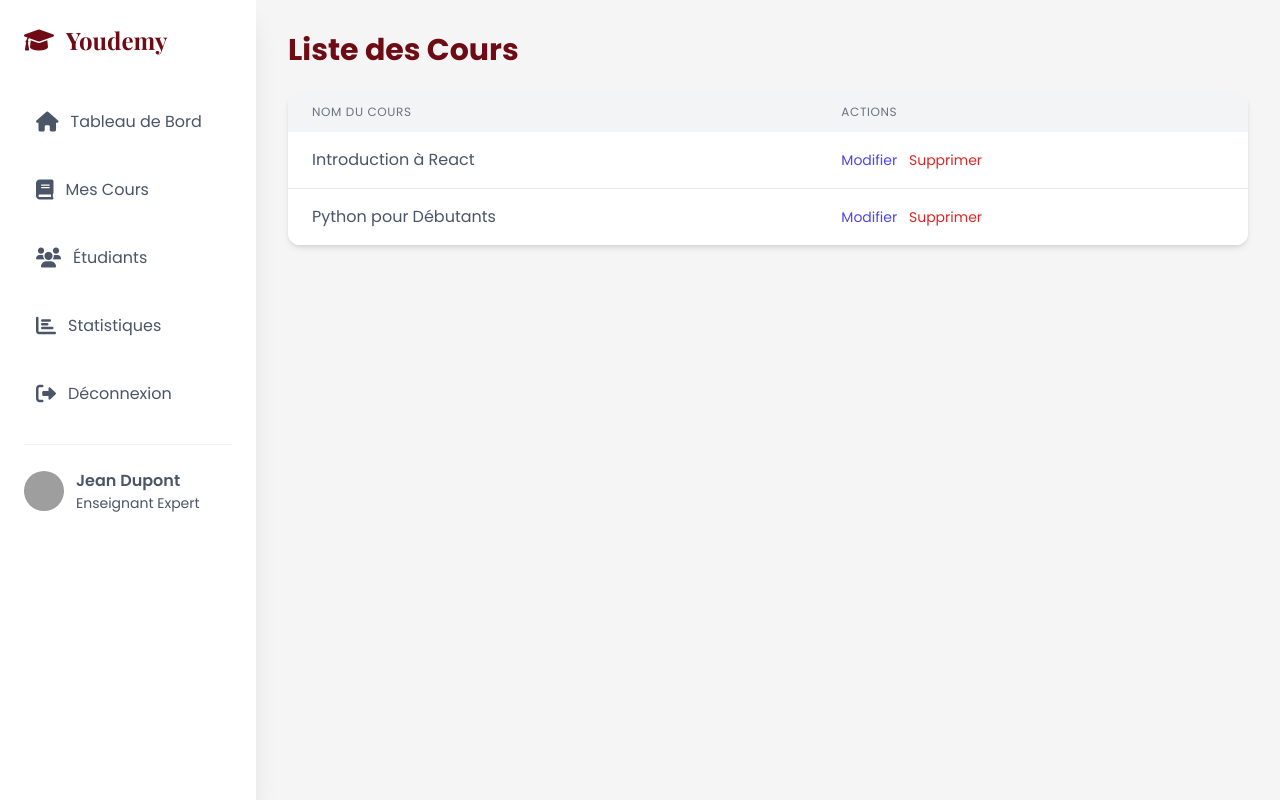
After one commit to Mohamed-Hmidouch/YouDemy, a PHP site: template Src/Views/Enseignant/Course.php in a window 1280 px wide. The commit adds this page. Run offline with PHP 8.4, Linux system fonts and the light colour scheme; the template is opened without the code that fills it, so the values that code supplies are empty; some libraries are stand-ins or nearby versions; grey boxes are pictures that could not be loaded.

Commit message:
Save changes in login branch

```diff
--- a/Src/Classes/Categorie.php
+++ b/Src/Classes/Categorie.php
@@ -7,7 +7,7 @@ class Categorie{
     private $created_at;
     private $updated_at;
 
-    public function __construct($id, $titre,$nombre_cours, $created_at='', $updated_at='') {
+    public function __construct($id, $titre,$nombre_cours = 0, $created_at='', $updated_at='') {
         $this->id = $id;
         $this->titre = $titre;
         $this->nombre_cours = $nombre_cours;
--- a/Src/Controllers/TagsController.php
+++ b/Src/Controllers/TagsController.php
@@ -14,7 +14,7 @@ class TagsController
         $TagsModel = new TagsModel();
         $tags = $TagsModel->findAll();
         if ($tags == null) {
-            echo "No Categories found";
+            echo "No tags found found";
         } else {
             $_SESSION['tags'] = array_map(function($Tag) {
                 return [
--- a/Src/Models/TagsModel.php
+++ b/Src/Models/TagsModel.php
@@ -3,7 +3,7 @@ namespace App\Models;
 require_once __DIR__. "/../../vendor/autoload.php";
 use App\Classes\Tag;
 use PDO;
-
+use PDOException;
 
 
 class TagsModel extends BaseModel
--- /dev/null
+++ b/Src/Views/Enseignant/Course.php
@@ -0,0 +1,139 @@
+<!DOCTYPE html>
+<html lang="fr" data-theme="custom">
+<head>
+    <meta charset="UTF-8">
+    <meta name="viewport" content="width=device-width, initial-scale=1.0">
+    <title>Youdemy - Liste des Cours</title>
+    <script src="https://cdn.tailwindcss.com"></script>
+    <link href="https://cdnjs.cloudflare.com/ajax/libs/font-awesome/6.0.0/css/all.min.css" rel="stylesheet">
+    <link href="https://fonts.googleapis.com/css2?family=Poppins:wght@300;400;600;700&family=Playfair+Display:wght@700&display=swap" rel="stylesheet">
+    <script>
+        tailwind.config = {
+            theme: {
+                extend: {
+                    colors: {
+                        'primary': '#6e0b14',
+                        'secondary': '#a4161a',
+                        'accent': '#e63946',
+                        'neutral': '#4a5568',
+                        'base-100': '#ffffff',
+                        'base-200': '#f5f5f5',
+                        'base-300': '#eeeeee',
+                    },
+                    fontFamily: {
+                        'sans': ['Poppins', 'sans-serif'],
+                        'serif': ['Playfair Display', 'serif'],
+                    },
+                }
+            },
+        }
+    </script>
+    <style>
+        .custom-scrollbar::-webkit-scrollbar {
+            width: 6px;
+        }
+        .custom-scrollbar::-webkit-scrollbar-track {
+            background: #f1f1f1;
+        }
+        .custom-scrollbar::-webkit-scrollbar-thumb {
+            background: #6e0b14;
+            border-radius: 3px;
+        }
+        .custom-scrollbar::-webkit-scrollbar-thumb:hover {
+            background: #a4161a;
+        }
+        .text-neutral {
+            color: #4a5568 !important;
+        }
+    </style>
+</head>
+<body class="bg-base-100 font-sans text-neutral">
+    <div class="min-h-screen flex">
+        <!-- Sidebar Navigation -->
+        <div class="w-64 bg-white shadow-xl fixed h-full custom-scrollbar overflow-y-auto">
+            <div class="p-6">
+                <div class="flex items-center space-x-3 mb-10">
+                    <i class="fas fa-graduation-cap text-primary text-2xl"></i>
+                    <h1 class="text-2xl font-bold text-primary font-serif">Youdemy</h1>
+                </div>
+
+                <nav class="space-y-4">
+                    <div class="group">
+                        <a href="./index.php" class="flex items-center space-x-3 text-neutral hover:text-primary p-3 rounded-lg transition-all duration-300 hover:bg-primary/10">
+                            <i class="fas fa-home text-xl"></i>
+                            <span class="font-medium">Tableau de Bord</span>
+                        </a>
+                    </div>
+                    <div class="group">
+                        <a href="./Course.php" class="flex items-center space-x-3 text-neutral hover:text-primary p-3 rounded-lg transition-all duration-300 hover:bg-primary/10">
+                            <i class="fas fa-book text-xl"></i>
+                            <span class="font-medium">Mes Cours</span>
+                        </a>
+                    </div>
+                    <div class="group">
+                        <a href="#" class="flex items-center space-x-3 text-neutral hover:text-primary p-3 rounded-lg transition-all duration-300 hover:bg-primary/10">
+                            <i class="fas fa-users text-xl"></i>
+                            <span class="font-medium">Étudiants</span>
+                        </a>
+                    </div>
+                    <div class="group">
+                        <a href="#" class="flex items-center space-x-3 text-neutral hover:text-primary p-3 rounded-lg transition-all duration-300 hover:bg-primary/10">
+                            <i class="fas fa-chart-bar text-xl"></i>
+                            <span class="font-medium">Statistiques</span>
+                        </a>
+                    </div>
+                    <div class="group">
+                        <a href="#" class="flex items-center space-x-3 text-neutral hover:text-primary p-3 rounded-lg transition-all duration-300 hover:bg-primary/10">
+                            <i class="fas fa-sign-out-alt text-xl"></i>
+                            <span class="font-medium">Déconnexion</span>
+                        </a>
+                    </div>
+                </nav>
+
+                <div class="border-t border-base-300 mt-6 pt-6">
+                    <div class="flex items-center space-x-3">
+                        <img src="https://api.dicebear.com/6.x/avataaars/svg?seed=teacher" alt="Profil" class="w-10 h-10 rounded-full">
+                        <div>
+                            <h4 class="font-semibold text-neutral">Jean Dupont</h4>
+                            <p class="text-sm text-neutral">Enseignant Expert</p>
+                        </div>
+                    </div>
+                </div>
+            </div>
+        </div>
+
+        <!-- Contenu Principal -->
+        <main class="ml-64 flex-1 bg-base-200 p-8">
+            <h2 class="text-3xl font-bold text-primary mb-6">Liste des Cours</h2>
+
+            <div class="bg-white rounded-xl shadow-md overflow-x-auto">
+                <table class="w-full">
+                    <thead>
+                        <tr class="bg-gray-100">
+                            <th class="px-6 py-3 text-left text-xs font-medium text-gray-500 uppercase tracking-wider">Nom du Cours</th>
+                            <th class="px-6 py-3 text-left text-xs font-medium text-gray-500 uppercase tracking-wider">Actions</th>
+                        </tr>
+                    </thead>
+                    <tbody class="bg-white divide-y divide-gray-200">
+                        <tr>
+                            <td class="px-6 py-4 whitespace-nowrap">Introduction à React</td>
+                            <td class="px-6 py-4 whitespace-nowrap text-sm font-medium">
+                                <button class="text-indigo-600 hover:text-indigo-900 mr-2">Modifier</button>
+                                <button class="text-red-600 hover:text-red-900">Supprimer</button>
+                            </td>
+                        </tr>
+                        <tr>
+                            <td class="px-6 py-4 whitespace-nowrap">Python pour Débutants</td>
+                            <td class="px-6 py-4 whitespace-nowrap text-sm font-medium">
+                                <button class="text-indigo-600 hover:text-indigo-900 mr-2">Modifier</button>
+                                <button class="text-red-600 hover:text-red-900">Supprimer</button>
+                            </td>
+                        </tr>
+                        <!-- Ajoutez d'autres lignes de cours ici -->
+                    </tbody>
+                </table>
+            </div>
+        </main>
+    </div>
+</body>
+</html>
```
Also changed, not shown: Src/Classes/Course.php (added, +37 -0 lines), Src/Controllers/CourseController.php (added, +60 -0 lines), Src/Models/CourseModel.php (added, +98 -0 lines), Src/Views/Enseignant/index.php (+57 -18 lines).
